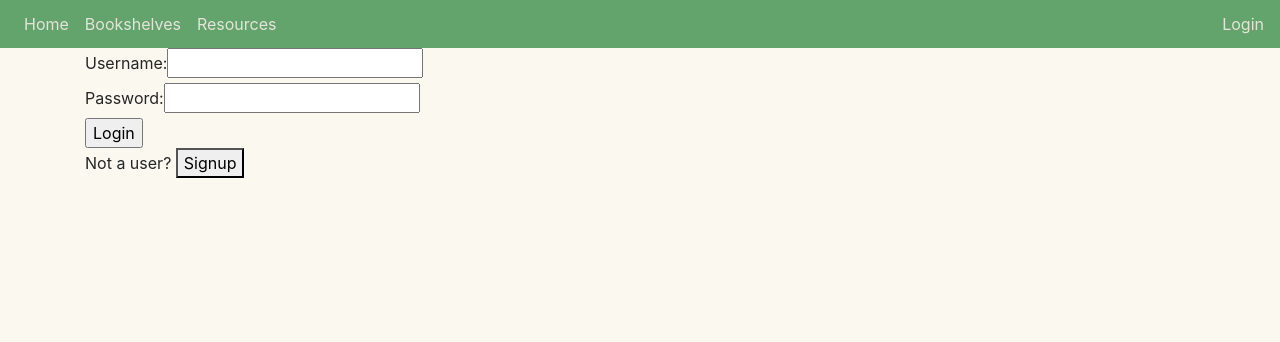
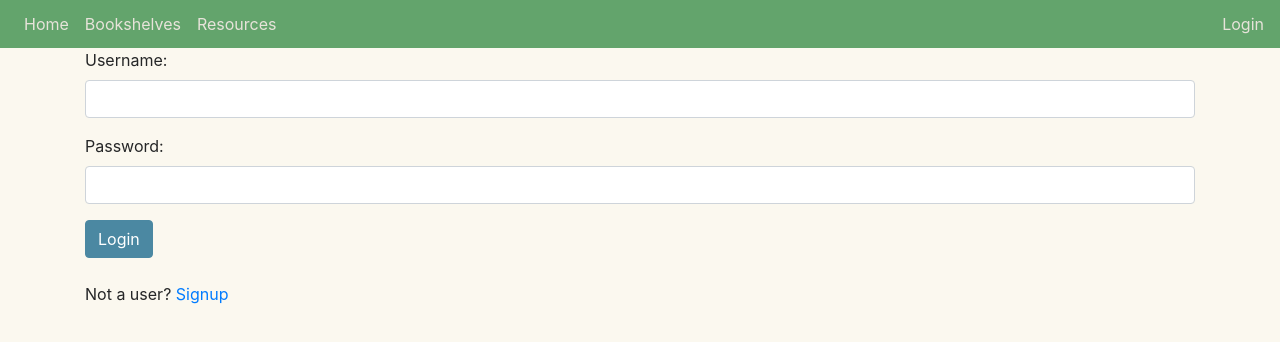
Before and after one commit to charlie763/edu-source, a React (Create React App) app: page /login in a window 1280 px wide. Shown: the top 342 px of the page. Built offline with nearby package versions, Linux system fonts and the light colour scheme.

Commit message:
style user forms

```diff
--- a/src/components/UserFormFields.js
+++ b/src/components/UserFormFields.js
@@ -3,10 +3,14 @@ import React from 'react'
 const UserFormFields = ({ inheritedState, handleInputChange }) => {
   return(
     <>
-      <label for="username">Username: </label>
-      <input type="text" name="username" value={inheritedState.username} onChange={handleInputChange}/><br/>
-      <label for="password">Password: </label>
-      <input type="password" name="password" value={inheritedState.password} onChange={handleInputChange}/><br/>
+      <div className="form-group">
+        <label for="username">Username: </label>
+        <input className="form-control" type="text" name="username" value={inheritedState.username} onChange={handleInputChange}/>
+      </div>
+      <div className="form-group">
+        <label for="password">Password: </label>
+        <input className="form-control" type="password" name="password" value={inheritedState.password} onChange={handleInputChange}/>
+      </div>
     </>
   )
 }
--- a/src/components/UserLogin.js
+++ b/src/components/UserLogin.js
@@ -1,5 +1,4 @@
 import React from 'react'
-import { Link, Redirect } from 'react-router-dom'
 import { handleInputChange, handleSubmit } from '../utilities'
 import UserFormFields from './UserFormFields'
 
@@ -26,8 +25,9 @@ class UserLogin extends React.Component {
         <>
           <form onSubmit={this.handleLoginSubmit}>
             <UserFormFields inheritedState={this.state} handleInputChange={e => handleInputChange.call(this, e)}/>
-            <input type="submit" value="Login" data-dismiss="modal" aria-label="Close"/><br/>
-            <span>Not a user? <button onClick={this.props.switchMode}>Signup</button></span>
+            <input className="btn btn-primary tertiary-background" type="submit" value="Login" data-dismiss="modal" aria-label="Close"/><br/>
+            <br/>
+            <span>Not a user? <a className="link" onClick={this.props.switchMode}>Signup</a></span>
           </form>
         </>
       )
@@ -40,8 +40,9 @@ class UserLogin extends React.Component {
           clearState: {username: "", password: ""}
         })}>
           <UserFormFields inheritedState={this.state} handleInputChange={e => handleInputChange.call(this, e)}/>
-          <input type="submit" value="Signup"/><br/>
-          <span>Already a user? <button onClick={this.props.switchMode}>Login</button></span>
+          <input className="btn btn-primary tertiary-background" type="submit" value="Signup"/><br/>
+          <br/>
+          <span>Already a user? <a className="link" onClick={this.props.switchMode}>Login</a></span>
         </form>
       )
     }
--- a/src/components/UserSignup.js
+++ /dev/null
@@ -1,60 +0,0 @@
-import React from 'react'
-import { Link, Redirect } from 'react-router-dom'
-import { handleInputChange, handleSubmit } from '../utilities'
-import UserFormFields from './UserFormFields'
-import PlaylistContext from './PlaylistContext'
-
-class UserSignup extends React.Component {
-  state = {
-    username: "",
-    password: ""
-  }
-
-  render(){
-    if (this.state.submitted){
-      if (this.props.user.valid){
-        switch(this.props.context){
-          case "resource":
-            return <Redirect to={{
-                      pathname: `/resources/${this.props.state.resourceId}/playlists/new`,
-                      context: this.props.context,
-                      state: {...this.props.state}
-                    }}/>
-          case "resources":
-            return <Redirect to={{
-                      pathname: "/resources/playlists/new",
-                      context: this.props.context,
-                      state: {...this.props.state}
-                    }}/>
-          default:
-            return <Redirect to={{
-                      pathname: `${this.props.context ? this.props.context : "/"}`,
-                      context: this.props.context,
-                      state: {...this.props.state}
-                    }}/>
-        }
-      }
-    } else {
-      return(
-        <>
-          <form onSubmit={e => handleSubmit.call(this, {
-            e,
-            callback: this.props.createUser,
-            currentState: this.state,
-            clearState: {username: "", password: ""}
-          })}>
-            <UserFormFields inheritedState={this.state} handleInputChange={e => handleInputChange.call(this, e)}/>
-            <input type="submit" value="Signup"/><br/>
-            <span>Already a user? <Link to="/login">Login</Link></span>
-          </form>
-          <PlaylistContext
-            context={this.props.context}
-            {...this.props.state}
-          />
-      </>
-      )
-    }
-  }
-}
-
-export default UserSignup
--- a/src/containers/UserContainer.js
+++ b/src/containers/UserContainer.js
@@ -1,8 +1,6 @@
 import React from 'react'
 import { connect } from 'react-redux'
-import { Route, Switch } from 'react-router-dom'
 import UserLogin from '../components/UserLogin'
-import UserSignup from '../components/UserSignup'
 import { createUser, loginUser } from '../actions/userActions'
 
 class UserContainer extends React.Component {
```
